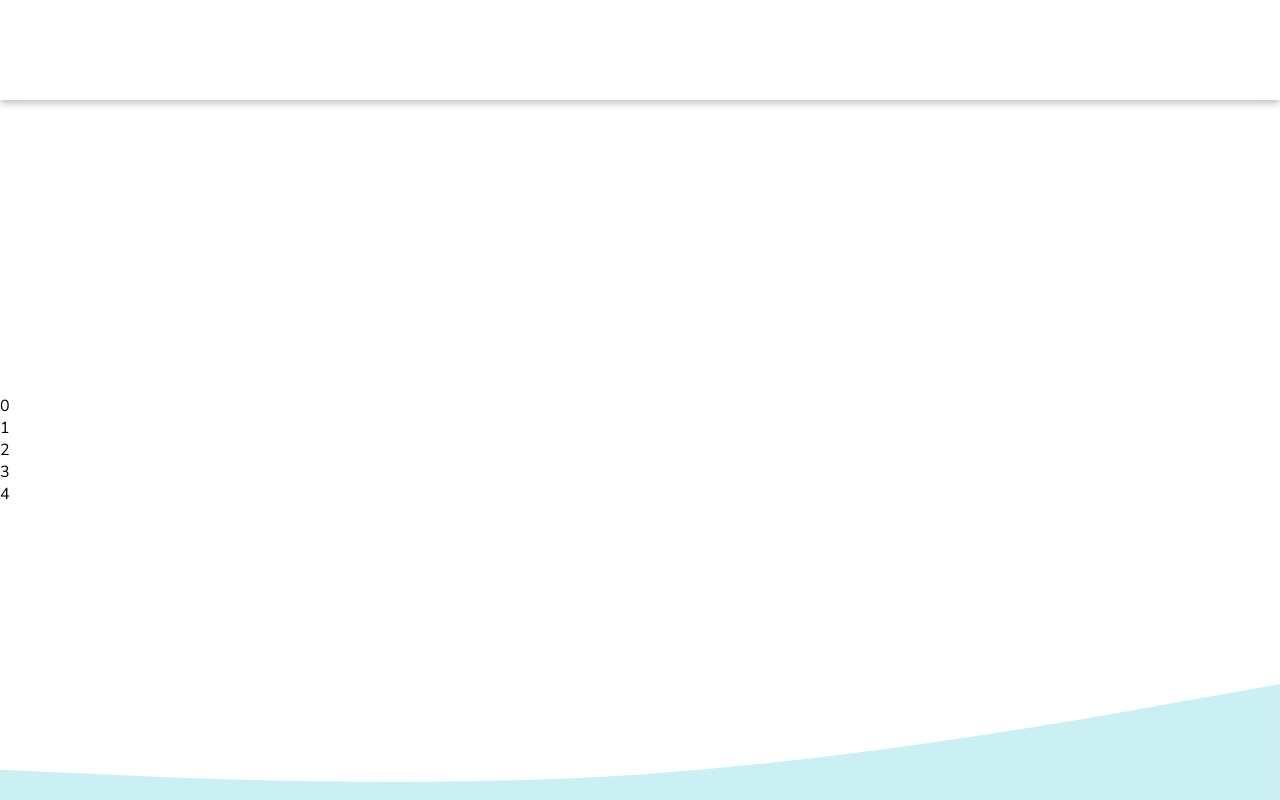
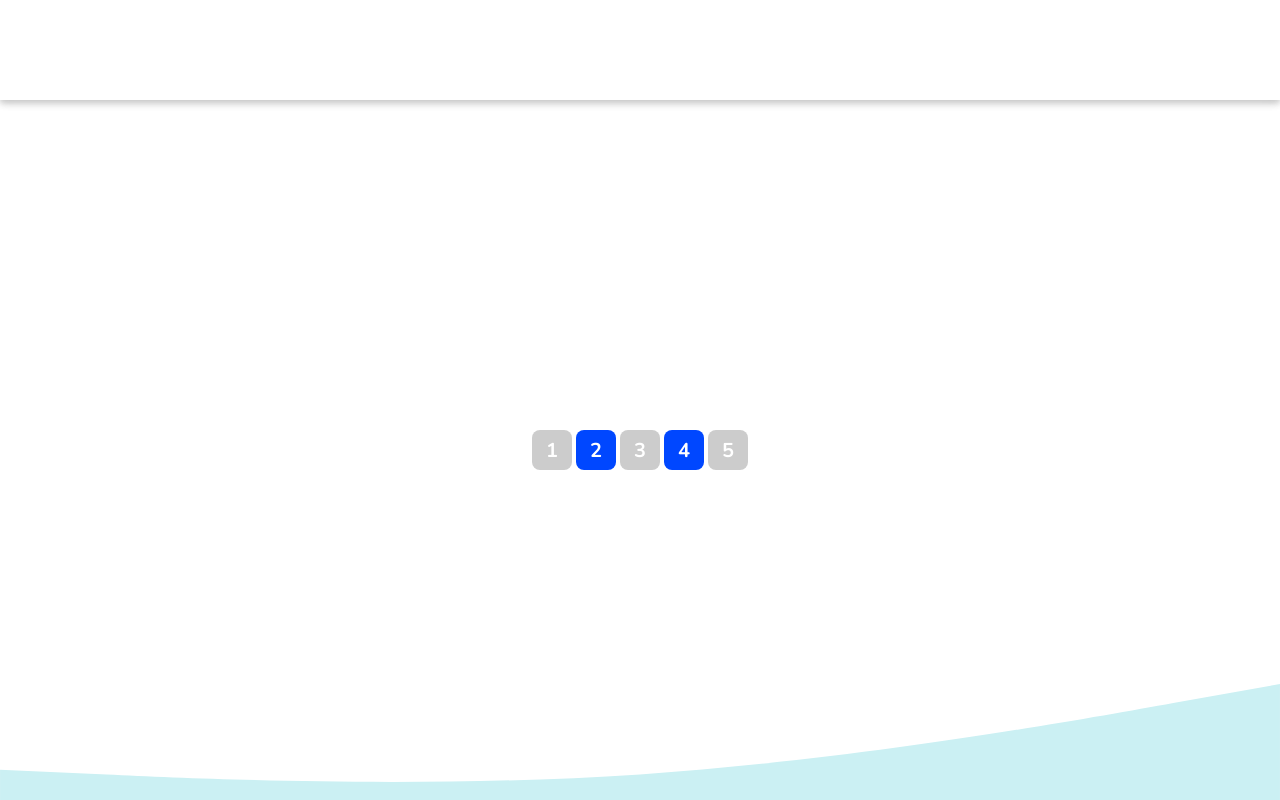
Before and after one commit to Rowan-Paul/HANAIM-DWA-Rekenlogboek, a React (Create React App) app in the folder rekenlogboek/client-side/: page /student/after-pre-test in a window 1280 px wide. Built offline with nearby package versions, Linux system fonts and the light colour scheme.

Commit message:
Fixed progressBar

```diff
--- a/rekenlogboek/client-side/package.json
+++ b/rekenlogboek/client-side/package.json
@@ -7,6 +7,7 @@
 		"@testing-library/jest-dom": "^5.11.4",
 		"@testing-library/react": "^11.1.0",
 		"@testing-library/user-event": "^12.1.10",
+		"classnames": "^2.2.6",
 		"dotenv": "^8.2.0",
 		"react": "^17.0.1",
 		"react-dom": "^17.0.1",
--- a/rekenlogboek/client-side/src/js/App.js
+++ b/rekenlogboek/client-side/src/js/App.js
@@ -50,7 +50,7 @@ function App() {
 							<Switch>
 								{/* <Route
 									exact
-									path="/student/after-pre-test"
+									path="/student/default"
 									component={Default}
 								/> */}
 								<Route
@@ -60,11 +60,11 @@ function App() {
 								/>
 								{/* <Route
 									exact
-									path="/student/after-pre-test"
+									path="/student/instructions"
 									component={Instructions} />
 								<Route
 									exact
-									path="/student/after-pre-test"
+									path="/student/evaluation"
 									component={Evaluation}
 								/> */}
 
--- a/rekenlogboek/client-side/src/js/student/components/ProgressBar.js
+++ b/rekenlogboek/client-side/src/js/student/components/ProgressBar.js
@@ -1,4 +1,7 @@
 import React from 'react'
+import classNames from 'classnames'
+
+import '../../../scss/student/components/ProgressBar.scss'
 
 export default function ProgressBar(props) {
 	const getItems = () => {
@@ -7,11 +10,13 @@ export default function ProgressBar(props) {
 			items.push(
 				<div
 					//the ?. syntax prevents errors when the binding is undefined
-					className={`square
-            ${props.done.includes(i) && 'done'}
-            ${props?.locked?.includes(i) && 'locked'}`}
+					className={classNames('square', {
+						done: props.done.includes(i),
+						locked: props?.locked?.includes(i)
+					})}
 				>
-					{i}
+					{/* start from 1 */}
+					{i + 1}
 				</div>
 			)
 		}
--- a/rekenlogboek/client-side/src/js/student/containers/AfterPreTest.js
+++ b/rekenlogboek/client-side/src/js/student/containers/AfterPreTest.js
@@ -6,7 +6,7 @@ import ProgressBar from '../components/ProgressBar'
 function AfterPreTest() {
 	return (
 		<div className="after-pre-test">
-			<ProgressBar itemCount={5} done={[0, 3]} />
+			<ProgressBar itemCount={5} done={[1, 3]} />
 			{/* <LearnGoal />
       <LearnGoalImage/>
       <Question/>
--- a/rekenlogboek/client-side/src/scss/student/components/ProgressBar.scss
+++ b/rekenlogboek/client-side/src/scss/student/components/ProgressBar.scss
@@ -6,10 +6,20 @@
 	align-items: center;
 
 	.square {
-		background-color: $gray;
-		margin-left: 5px;
-		margin-right: 5px;
-		border-radius: $border-radius;
+		background-color: $borderColor;
+		margin-left: 2px;
+		margin-right: 2px;
+		border-radius: 8px;
+		height: 40px;
+		width: 40px;
+		text-align: center;
+		display: flex;
+		flex-direction: column;
+		align-content: center;
+		justify-content: center;
+		font-weight: $bold;
+		font-size: $label-font-size;
+		color: #fff;
 
 		&.done {
 			background-color: $blue;
```
Also changed, not shown: 1 other file (tests, documents, lock files or other folders).
